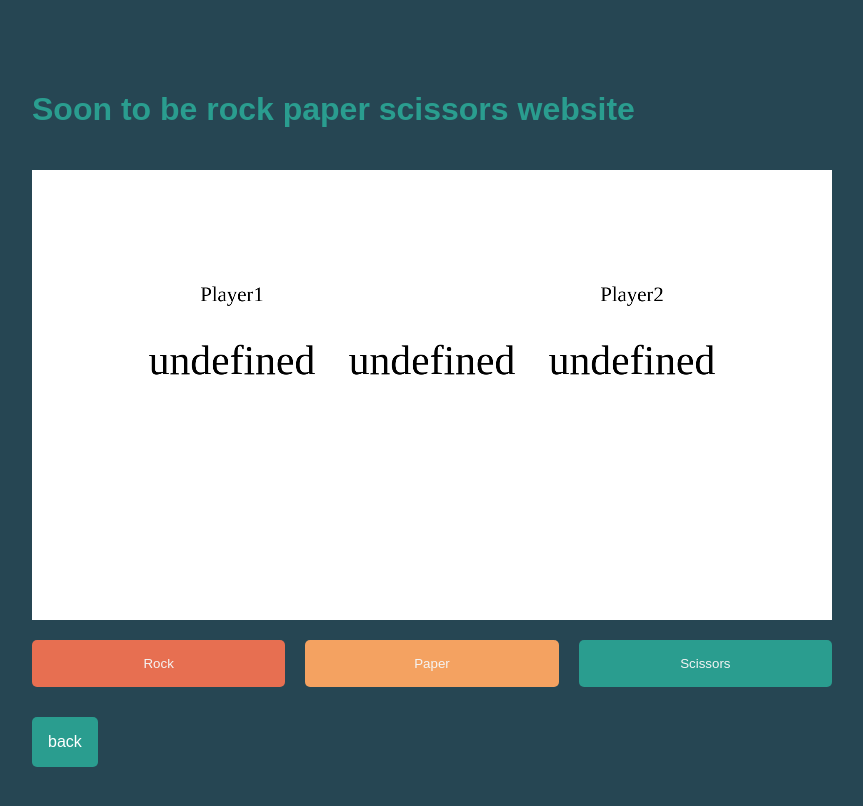
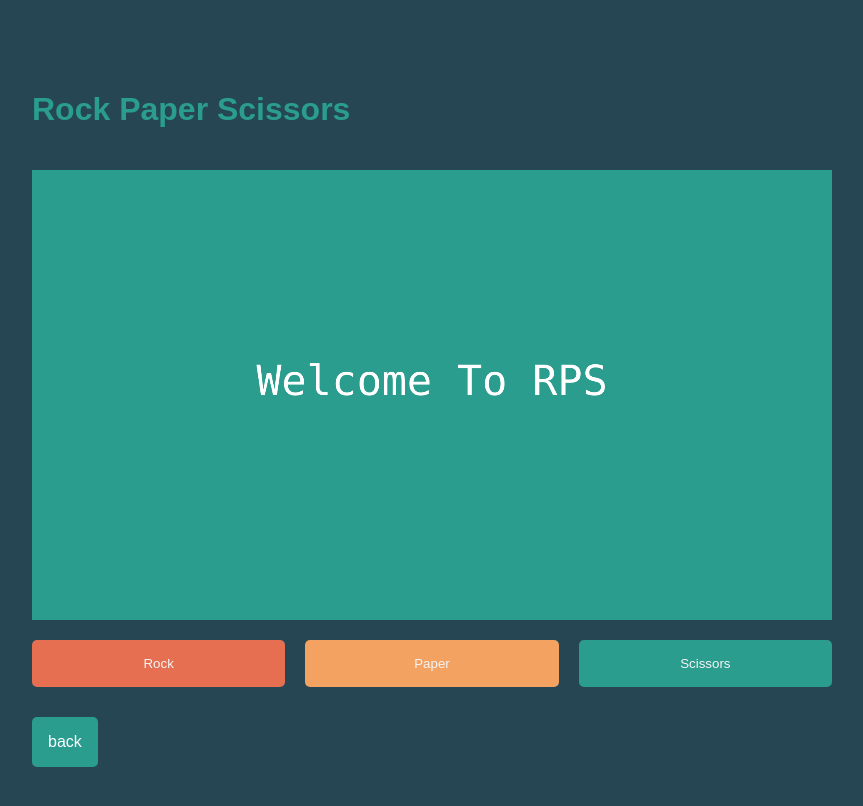
Before and after one commit to valdi7913/AIGame, a website built with Vite: page rps/rps.html in a window 1280 px wide. Both pictures are taken after a click on the button "Rock". Shown: the whole page, without its empty margins (208-1071 px from the left). Built offline with nearby package versions, Linux system fonts and the light colour scheme; no server answers; a web font is replaced by a local one.

Commit message:
Game Logic Fully Implemented, Added new font

```diff
--- a/index.html
+++ b/index.html
@@ -3,6 +3,7 @@
   <head>
     <meta charset="UTF-8">
     <meta name="viewport" content="width=device-width, initial-scale=1.0">
+    <link rel="stylesheet" href="https://fonts.googleapis.com/css2?family=Consolas:wght@600&display=swap">
     <title>JogV gera AIGame</title>
     <script type="module" src="./src/index.js"></script>
   </head>
--- a/rps/api.js
+++ b/rps/api.js
@@ -1,14 +1,13 @@
 import { backendURL } from '../config';
 export async function performGetRequest(url) {
   try {
-    const response = await fetch(backendURL + url);
-
+    const REQUEST_URL = backendURL + url;
+    const response = await fetch(REQUEST_URL);
     if (!response.ok) {
       throw new Error(`HTTP error! Status: ${response.status}`);
     }
 
     const data = await response.json();
-    console.log('GET request successful. Response:', data);
 
     return data;
   } catch (error) {
@@ -20,7 +19,8 @@ export async function performGetRequest(url) {
 
 export async function performPostRequest(url, payload) {
   try {
-    const response = await fetch(backendURL+url, {
+    const REQUEST_URL = backendURL + url;
+    const response = await fetch(REQUEST_URL, {
       method: 'POST',
       headers: {
         'Content-Type': 'application/json',
@@ -33,7 +33,6 @@ export async function performPostRequest(url, payload) {
     }
 
     const data = await response.json();
-    console.log('POST request successful. Response:', data);
 
     return data;
   } catch (error) {
--- a/rps/rps.html
+++ b/rps/rps.html
@@ -3,13 +3,14 @@
   <head>
     <meta charset="UTF-8">
     <meta name="viewport" content="width=device-width, initial-scale=1.0">
+    <link rel="stylesheet" href="https://fonts.googleapis.com/css2?family=Consolas:wght@600&display=swap">
     <title>JogV gera AIGame</title>
     <script type="module" src="rps.js"></script>
   </head>
   <body>
     <main class="wrapper">
       <body>
-        <h1 class="title">Soon to be rock paper scissors website</h1>
+        <h1 class="title">Rock Paper Scissors</h1>
         <canvas id="canvas" width="1920" height="1080" ></canvas>
         <div class="button_container">
           <button id="rock" class="button">Rock</button>
--- a/rps/rps.js
+++ b/rps/rps.js
@@ -6,33 +6,52 @@ let ctx = canvas.getContext("2d");
 
 const WIDTH = canvas.width;
 const HEIGHT = canvas.height;
-let text = "Welcome To RPS";
 
-function wipeScreen() {
-  ctx.fillStyle="white";
+const text = "Welcome To RPS";
+
+const BACKGROUND_COLOR = "#2a9d8f";
+const TEXT_COLOR = "white";
+// const FONT_URL = "https://fonts.googleapis.com/css2?family=Consolas:wght@400&display=swap";
+// const Consolas = new FontFace("consolas", FONT_URL);
+
+function wipeScreen(color = "white") {
+  ctx.fillStyle=color;
   ctx.fillRect(0,0,WIDTH,HEIGHT);
 }
 
-function displayText(text, x, y, fontSize=100) {
-  ctx.font = (`${fontSize}px serif`);
+function displayText(text, x, y, fontSize=100, color="white") {
+  ctx.font = (`${fontSize}px Consolas, monospace`);
   let textWidth = ctx.measureText(text).width;
-  ctx.fillStyle = "black";
+  ctx.fillStyle = color;
   ctx.fillText(text, (x-textWidth/2), (y-fontSize/2));
 }
 
 function draw(gameState) {
-  wipeScreen();
-  displayText("Player1",   WIDTH/4, HEIGHT/2 - 200, 50);
-  displayText(gameState.player1Move,   WIDTH/4, HEIGHT/2);
-  displayText("Player2", 3*WIDTH/4, HEIGHT/2 - 200, 50);
-  displayText(gameState.player2Move, 3*WIDTH/4, HEIGHT/2);
-  displayText(gameState.winner, WIDTH/2, HEIGHT/2);
+
+  //Chose display text based on game outcome
+  const texts = ["Draw!", "Player 1 Wins!", "Player 2 Wins!"];
+  const text = texts[gameState.result];
+
+  const numberOfColumns = 9;
+  const numberOfRows = 10;
+
+  const xFromCol = (columnNumber) => columnNumber * WIDTH / numberOfColumns;
+  const yFromRow = (rowNumber) => rowNumber * HEIGHT / numberOfRows;
+
+  console.log(gameState)
+  wipeScreen(BACKGROUND_COLOR);
+  displayText("Player1"               , xFromCol(1.25), yFromRow(4), 50);
+  displayText("Player2"               , xFromCol(7.75), yFromRow(4), 50);
+
+  displayText(gameState.player_1_move , xFromCol(1.25), yFromRow(6));
+  displayText(text                    , xFromCol(4.5),  yFromRow(6));
+  displayText(gameState.player_2_move , xFromCol(7.75), yFromRow(6));
 }
 
-function playGame(move) {
+async function playGame(move) {
   //Get backendurl/RPS/random
   // {"move": "rock" || "paper" || "scissors"}
-  const computerResponse = performGetRequest("RPS/random");
+  const computerResponse = await performGetRequest("RPS/random");
 
   //Send result to compute
   //POST backendurl/RPS/saveResults
@@ -51,8 +70,7 @@ function playGame(move) {
     result: "0 || 1 || 2"
   } */
   //Get Calculate outcome
-  const gameState = performPostRequest("/RPS/saveResults", postPayload);
-  //Display outcome
+  const gameState = await performPostRequest("RPS/save_results", postPayload)
   draw(gameState);
 }
 
@@ -61,14 +79,19 @@ function handleClick(e) {
   playGame(innerText);
 }
 
-displayText(text, WIDTH/2, HEIGHT/2);
 
+function main() {
   let rock_button = document.getElementById("rock");
   let paper_button = document.getElementById("paper");
   let scissor_button = document.getElementById("scissors");
 
-console.log(rock_button);
 
   rock_button.addEventListener("click",handleClick);
   paper_button.addEventListener("click",handleClick);
   scissor_button.addEventListener("click",handleClick);
+
+  wipeScreen(BACKGROUND_COLOR);
+  displayText(text, WIDTH/2, HEIGHT/2+50);
+}
+
+document.addEventListener("DOMContentLoaded", main);
--- a/vite.config.js
+++ b/vite.config.js
@@ -2,12 +2,17 @@
 import { defineConfig } from 'vite';
 
 export default defineConfig({
+  server: {
+    host: "127.0.0.1",
+    port: "3001"
+  },
   build: {
     rollupOptions: {
       input: {
         main: 'index.html', // Update with your entry file
         src: 'src/index.js', // Additional HTML file in a subfolder
         rps: 'rps/rps.html'
+        // ttt: 'ttt/ttt.html'
         // Add more entries if needed
       },
     },
```
Lines whose indentation alone changed are shown as unchanged.
